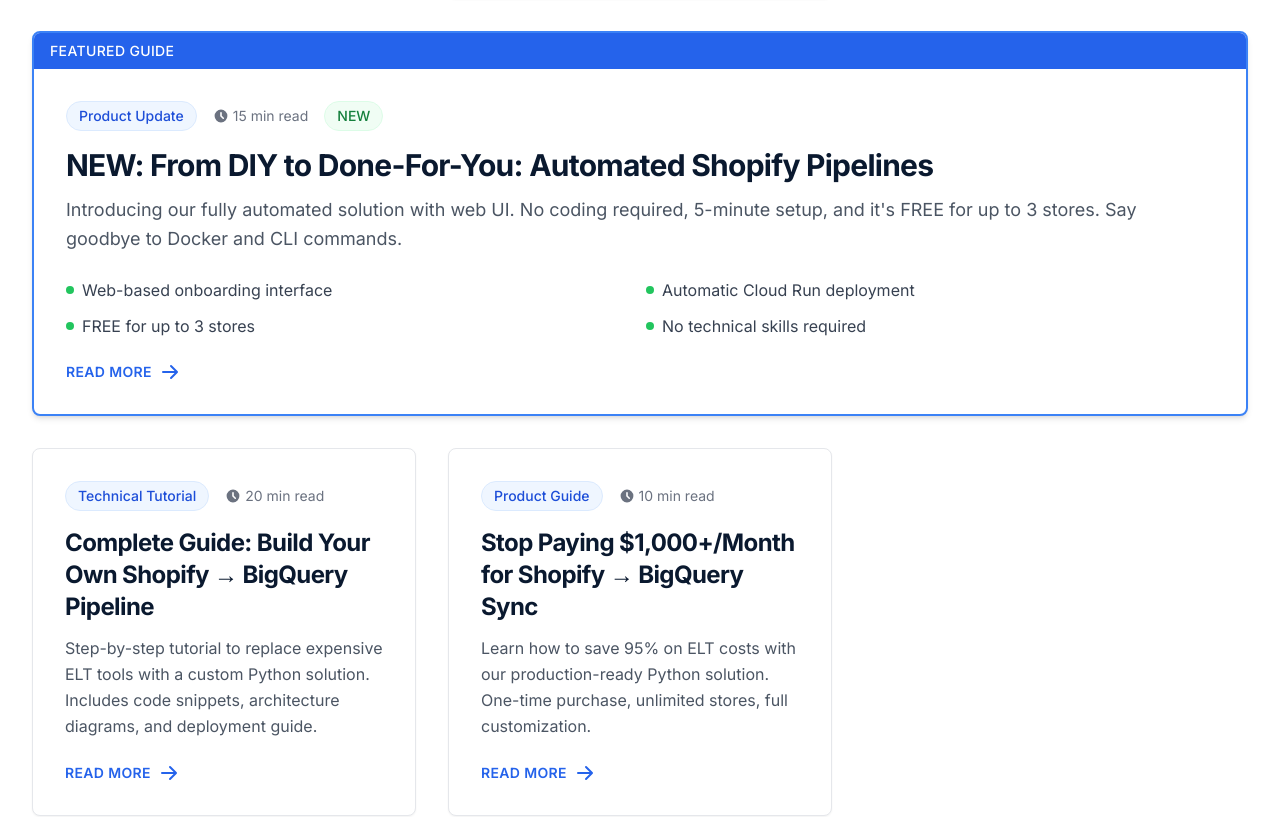
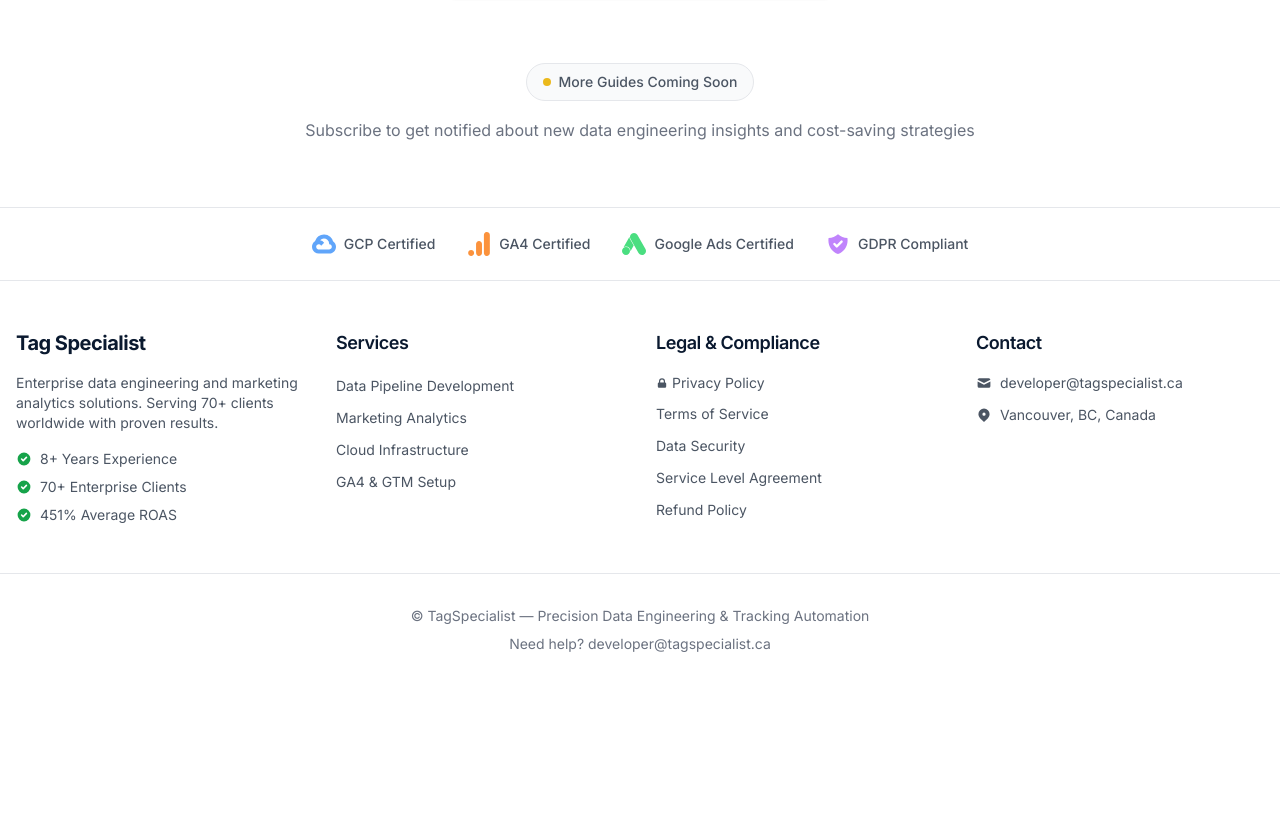
Before and after one commit to aman16tanwar/tagspecialist, a React (Create React App) app: page /blogs in a window 1280 px wide. Shown: the part 1069-1886 px from the top of the page. After the commit the page ends 1755 px from the top, so only its background shows below. Built offline with nearby package versions, Linux system fonts and the light colour scheme.

Commit message:
feat: remove static blog posts from listing page

```diff
--- a/src/components/blog/BlogsPage.js
+++ b/src/components/blog/BlogsPage.js
@@ -2,57 +2,6 @@ import React, { useEffect, useState } from 'react';
 import { motion } from 'framer-motion';
 import { Link } from 'react-router-dom';
 import { HiArrowRight, HiClock } from 'react-icons/hi';
-
-// Hardcoded "Starter" posts (moved outside the component to fix useEffect dependency warning)
-const staticPosts = [
-    {
-        id: 'automated-pipeline',
-        title: 'NEW: From DIY to Done-For-You: Automated Shopify Pipelines',
-        description: 'Introducing our fully automated solution with web UI. No coding required, 5-minute setup, and it\'s FREE for up to 3 stores. Say goodbye to Docker and CLI commands.',
-        category: 'Product Update',
-        readTime: '15 min read',
-        featured: true,
-        link: '/blog/automated-shopify-pipeline',
-        highlights: [
-            'Web-based onboarding interface',
-            'Automatic Cloud Run deployment',
-            'FREE for up to 3 stores',
-            'No technical skills required'
-        ],
-        isNew: true,
-        date: 'January 2025'
-    },
-    {
-        id: 'tutorial',
-        title: 'Complete Guide: Build Your Own Shopify \u2192 BigQuery Pipeline',
-        description: 'Step-by-step tutorial to replace expensive ELT tools with a custom Python solution. Includes code snippets, architecture diagrams, and deployment guide.',
-        category: 'Technical Tutorial',
-        readTime: '20 min read',
-        featured: false,
-        link: '/blog/shopify-bigquery-pipeline-tutorial',
-        highlights: [
-            'Full implementation walkthrough',
-            'Docker & Cloud Run deployment',
-            'Multi-store configuration',
-            'Production-ready architecture'
-        ]
-    },
-    {
-        id: 'starter-package',
-        title: 'Stop Paying $1,000+/Month for Shopify \u2192 BigQuery Sync',
-        description: 'Learn how to save 95% on ELT costs with our production-ready Python solution. One-time purchase, unlimited stores, full customization.',
-        category: 'Product Guide',
-        readTime: '10 min read',
-        featured: false,
-        link: '/starter-package',
-        highlights: [
-            'Save $10,903 in the first year',
-            'Setup in 2 hours',
-            'Unlimited Shopify stores',
-            'Full source code ownership'
-        ]
-    }
-];
 
 const BlogsPage = () => {
     const [posts, setPosts] = useState([]);
@@ -62,11 +11,16 @@ const BlogsPage = () => {
 
         // Fetch dynamic posts
         const fetchPosts = async () => {
+            console.log('Fetching blogs from /data/blogs.json...');
             try {
                 // Fetch from static JSON file (works on Cloudflare Pages)
                 const response = await fetch('/data/blogs.json');
-                if (!response.ok) throw new Error('Failed to fetch blogs');
+                if (!response.ok) {
+                    console.error('Fetch failed:', response.status, response.statusText);
+                    throw new Error('Failed to fetch blogs');
+                }
                 const dynamicPosts = await response.json();
+                console.log('Raw dynamic posts:', dynamicPosts);
 
                 // Map dynamic posts to match the UI structure
                 const formattedDynamicPosts = dynamicPosts.map(p => ({
@@ -81,12 +35,16 @@ const BlogsPage = () => {
                     date: p.publishDate || new Date().toISOString() // Use publishDate from JSON
                 }));
 
-                // Combine: Dynamic first, then static
-                setPosts([...formattedDynamicPosts, ...staticPosts]);
+                console.log('Formatted posts:', formattedDynamicPosts);
+
+                // Now, only set the dynamically fetched posts
+                const combinedPosts = [...formattedDynamicPosts]; // No static posts anymore
+                console.log('Setting combined posts:', combinedPosts);
+                setPosts(combinedPosts);
             } catch (error) {
-                console.warn("Failed to load dynamic blogs (using static only):", error);
-                // Fallback to static only
-                setPosts(staticPosts);
+                console.warn("Failed to load dynamic blogs (displaying empty list):", error);
+                // Fallback to empty array if dynamic fetch fails
+                setPosts([]);
             }
         };
 
```
